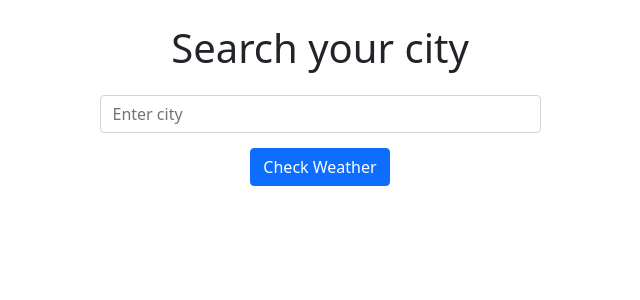
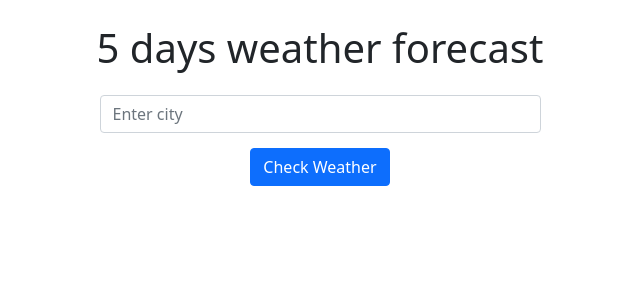
Before and after one commit to jwesa/weather-app, a React (Create React App) app: page / in a window 1280 px wide. Shown: the top 300 px of the page, without its empty margins (320-960 px from the left). Built offline with nearby package versions, Linux system fonts and the light colour scheme; no server answers.

Commit message:
Changed title above input

```diff
--- a/src/components/CityInput.js
+++ b/src/components/CityInput.js
@@ -14,7 +14,7 @@ const CitySelector = ({ handleSearch }) => {
 		<Container className="justify-content-center">
 			<Row>
 				<Col>
-					<h1>Search your city</h1>
+					<h1>5 days weather forecast</h1>
 				</Col>
 			</Row>
 
```
